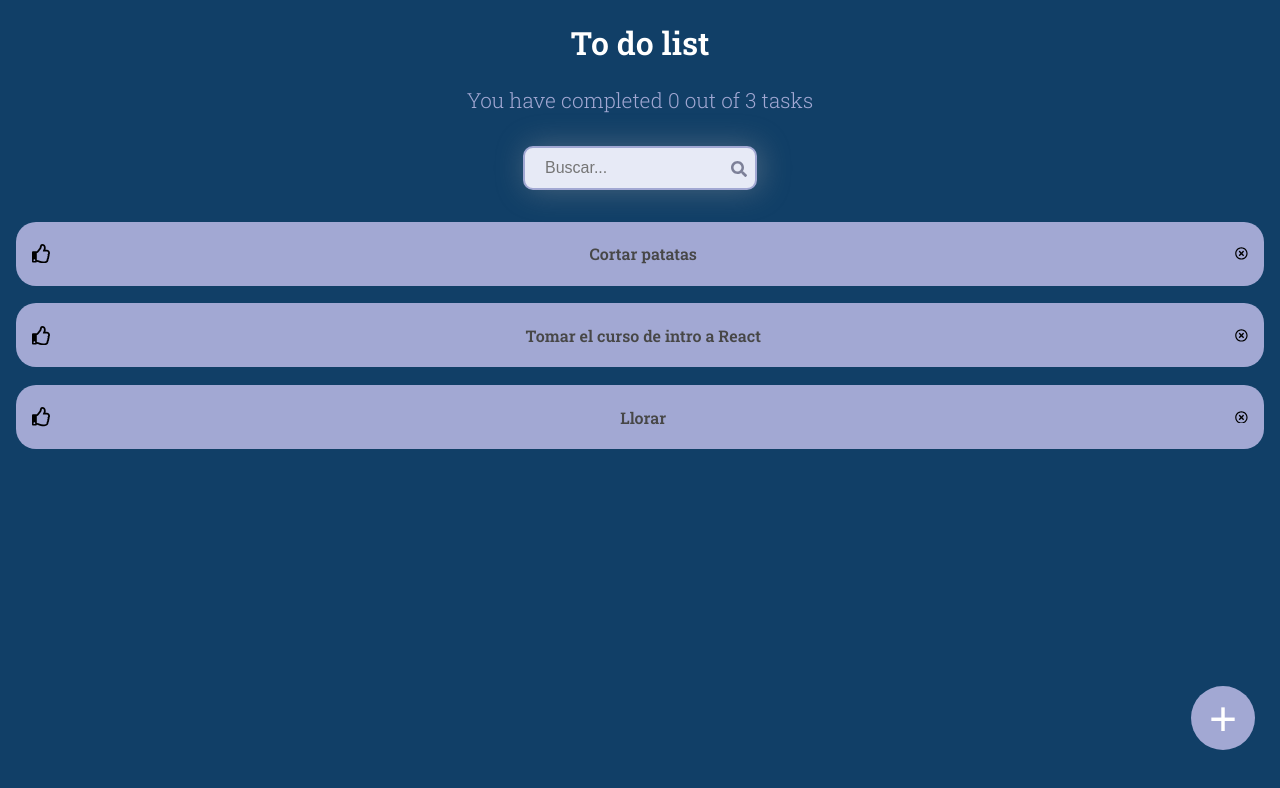
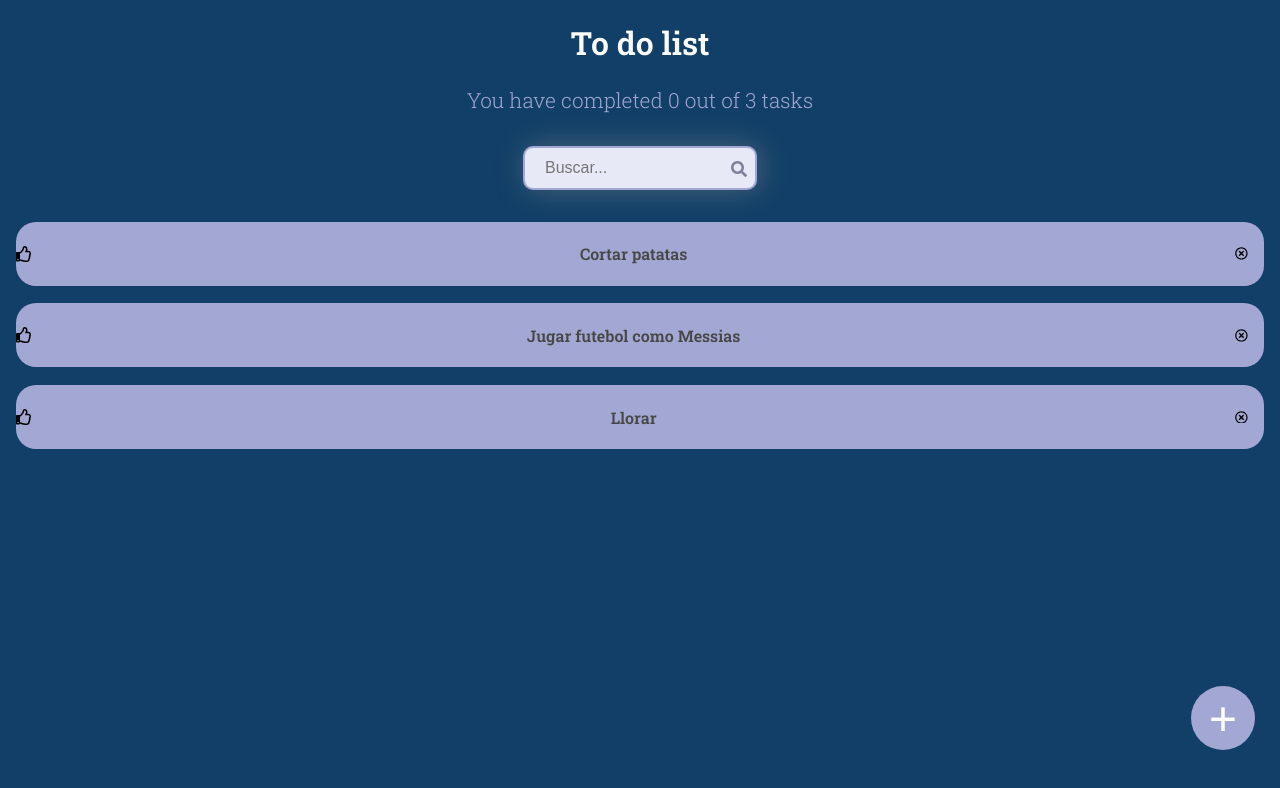
Before and after one commit to Juesgape/Todo-app, a React (Create React App) app: page / in a window 1280 px wide. Shown: the top 788 px of the page. Built offline with nearby package versions, Linux system fonts and the light colour scheme; the HTML template or start-up script is replaced by a standard one.

Commit message:
Deleting and completing tasks functions

```diff
--- a/src/App.js
+++ b/src/App.js
@@ -8,15 +8,13 @@ import { TodoItem } from './components/TodoItem';
 
 export const defaultTodos = [
   {text: 'Cortar patatas', completed: false},
-  {text: 'Tomar el curso de intro a React', completed: false},
+  {text: 'Jugar futebol como Messias', completed: false},
   {text: 'Llorar', completed: false},
 ];
 
 function App() {
   const [todos, setTodos] = React.useState(defaultTodos)
   const [searchValue ,setSearchValue] = React.useState('')
-
-  const [filterBySearch, setFilterBySearch] = React.useState('')
 
   const completedTodos = todos.filter(todo => !!todo.completed).length
   const totalTodos = todos.length
@@ -33,8 +31,21 @@ function App() {
 
       return todoText.includes(searchText)
     })
+  }
 
-    console.log(searchedTodos);
+  const completeTodos = (txt) => {
+    const todoIndex = todos.findIndex(todo => todo.text === txt)
+
+    const newTodos = [...todos]
+    newTodos[todoIndex].completed = true
+
+    setTodos(newTodos)
+  }
+
+  const deleteTodos = (txt) => {
+    let newTodos = [...todos]
+    newTodos = newTodos.filter(todo => todo.text !== txt)
+    setTodos(newTodos)
   }
 
   return (
@@ -56,6 +67,8 @@ function App() {
           key={todo.text}
           text={todo.text}
           completed={todo.completed}
+          onComplete={() => completeTodos(todo.text)}
+          onDelete={() => deleteTodos(todo.text)}
           />
         ))}
       </TodoList>
--- a/src/components/TodoItem.js
+++ b/src/components/TodoItem.js
@@ -4,25 +4,20 @@ import {FaRegTimesCircle} from 'react-icons/fa'
 import {FaRegThumbsUp} from 'react-icons/fa'
 
 function TodoItem(props) {
-    const onComplete = () => {
-        alert('Has completado la tarea!')
-    }
-
-    const onDelete = () => {
-        alert('Tarea borrado exitosamente!')
-    }
 
     return(
         <li className="todo-items">
             <div>
-                <FaRegThumbsUp className="completedTask"
-                onClick={onComplete}
+                <FaRegThumbsUp className={props.completed ? 'completedTaskIsTrue' : 'completedTaskIcon'}
+                onClick={props.onComplete}
                 />
 
-                <p>{props.text}</p>
+                <p className={props.completed ? 'completeIsTrue' : ''}>
+                    {props.text}
+                </p>
 
                 <FaRegTimesCircle className="deleteTask"
-                onClick={onDelete}
+                onClick={props.onDelete}
                 />
             </div>
         </li>
```
